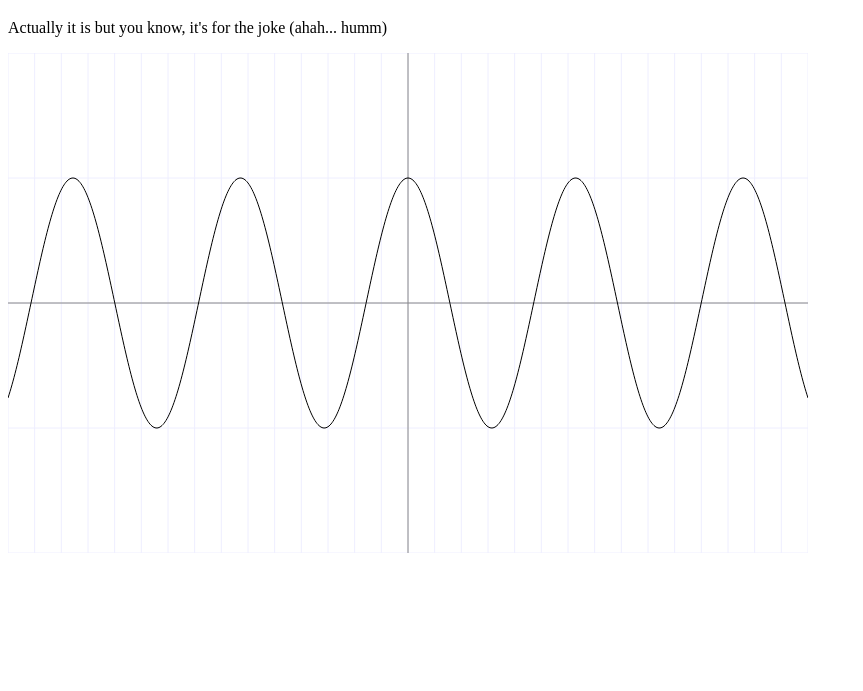
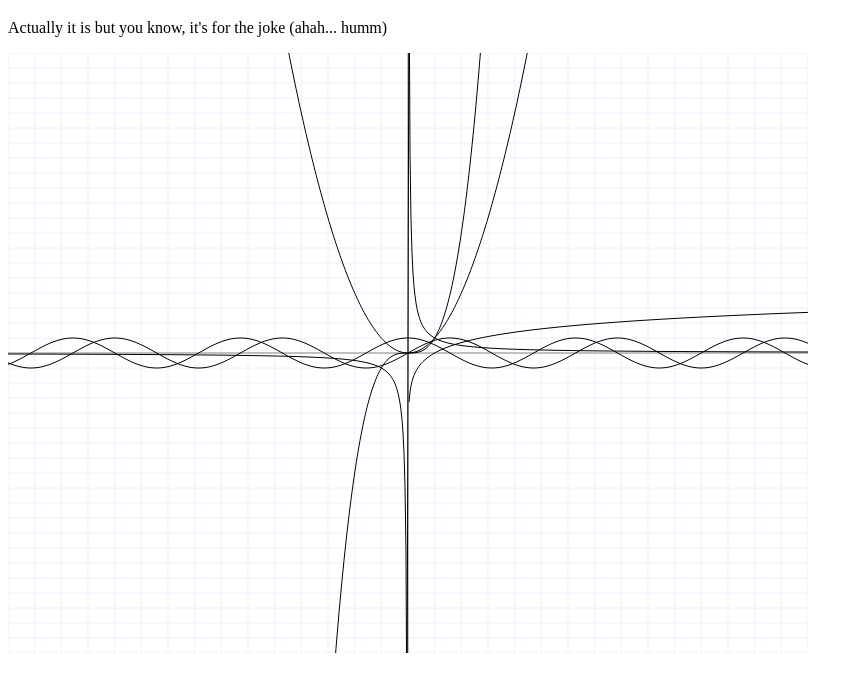
Before and after one commit to bobylito/functionXplorer, a plain HTML site: page index.html in a window 1280 px wide. Shown: the part 61-752 px from the top of the page, without its empty margins (0-863 px from the left). Drawn offline with Linux system fonts and the light colour scheme.

Commit message:
Multiple functions

```diff
--- a/index.html
+++ b/index.html
@@ -7,7 +7,14 @@
     <script src="plot.js"></script>
     <script>
 window.addEventListener("load", function(){
-  jsPlot("graph", {Xmin: -15, Ymin: -2, Xmax : 15, Ymax: 2, canvasWidth : 800}, function(x){return Math.cos(x)});
+  jsPlot("graph", {Xmin: -15, Ymin: -20, Xmax : 15, Ymax: 20, canvasWidth : 800, canvasHeight : 600},
+                  [ function(x){return Math.cos(x)},
+                    function(x){return Math.sin(x)},
+                    function(x){return x*x},
+                    function(x){return x*x*x},
+                    function(x){return Math.log(x)},
+                    function(x){return 1/x}
+                  ]);
 }, false);
     </script>
   </head>
--- a/plot.js
+++ b/plot.js
@@ -75,7 +75,7 @@ window.jsPlot =
       canvasWidth : 500
     };
 
-    return function(id, settings, func){
+    return function(id, settings, funcZ){
       var set = utils.extend({}, defaultConfig, settings);
 
       var X = set.X = set.Xmax - set.Xmin;
@@ -85,14 +85,18 @@ window.jsPlot =
       var yscale = set.yscale = set.canvasHeight/Y;
 
       var c = utils.createCanvas(id, set);
-      //Changement d'axes)
+      //Axes redefinition
       c.scale(1,-1);
-      c.translate(0 - (set.Xmin * xscale), -500 - (set.Ymin * yscale) );
+      c.translate(0, -set.canvasHeight); //Finish axes changing properly
+      c.translate(-(set.Xmin * xscale), -(set.Ymin * yscale) ); //Not 0,0 on bottom left :)
 
+      //Background
       utils.drawGrid(c, set);
       utils.drawAxes(c, set);
 
       //Tracé de la fonction
-      utils.drawFunction(c, set, func);
+      for(var fi = 0; fi < funcZ.length; fi++){
+        utils.drawFunction(c, set, funcZ[fi]);
+      }
     };
    })(window, document);
```
